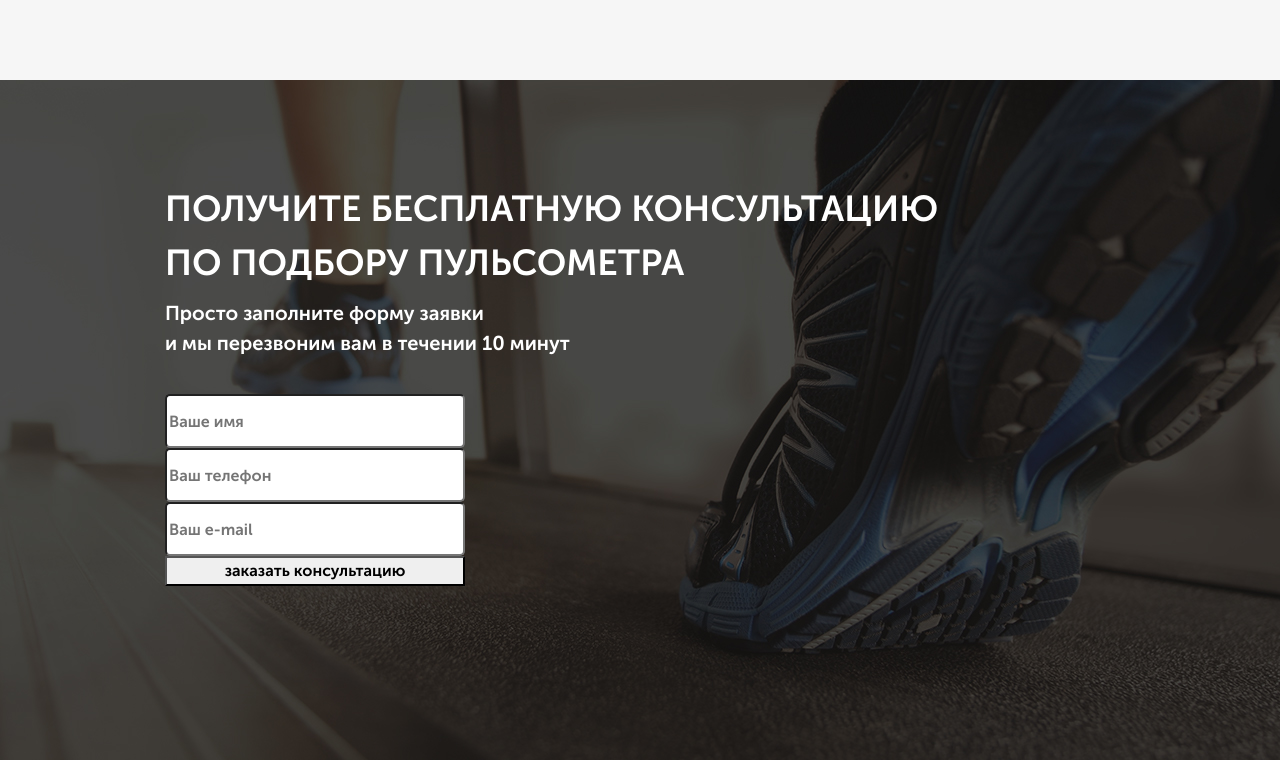
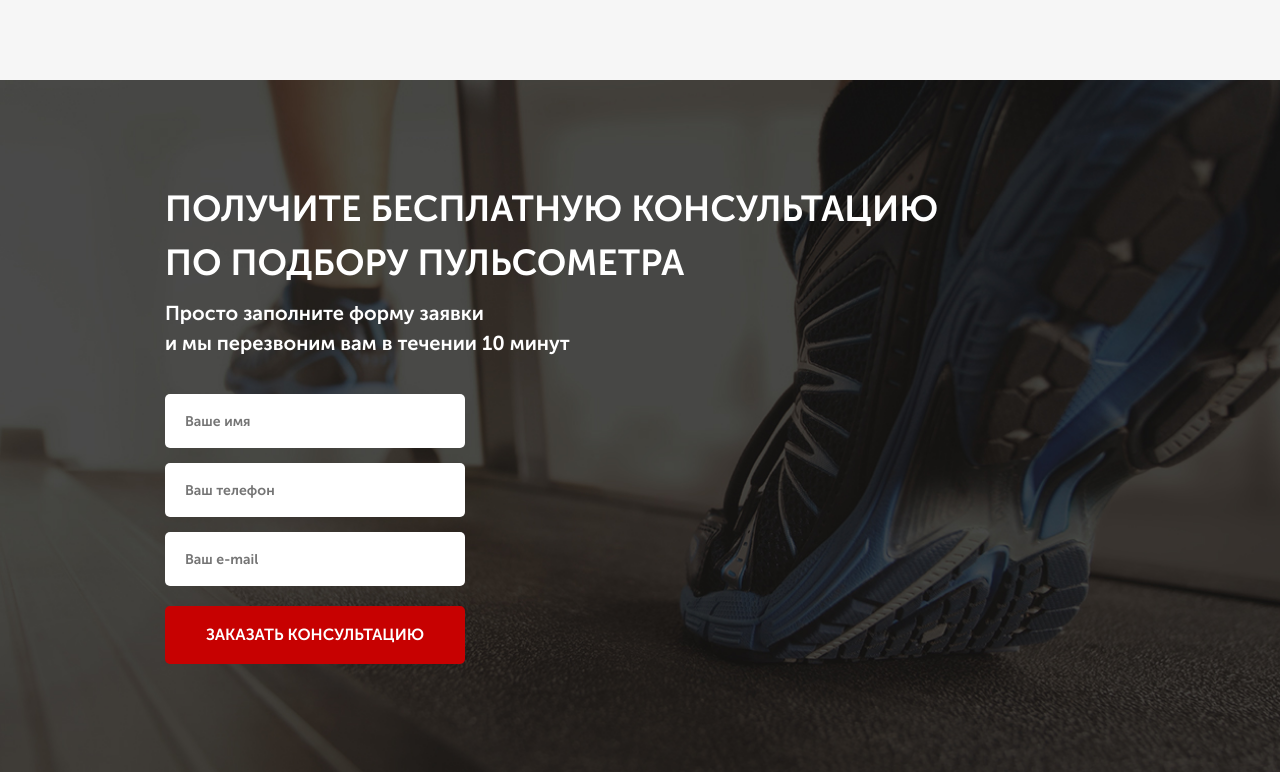
Before and after one commit to ToughGuy786/Pulsometr, a website: page src/index.html in a window 1280 px wide. Shown: the part 1121-1893 px from the top of the page. Drawn offline with Linux system fonts and the light colour scheme.

Commit message:
changes in scss _form

```diff
--- a/src/index.html
+++ b/src/index.html
@@ -106,7 +106,7 @@
                 <input name="phone" required type="number" placeholder="Ваш телефон">
                 <input name="email" required type="email" placeholder="Ваш e-mail">
 
-                <button>заказать консультацию</button>
+                <button class="button button_submit">заказать консультацию</button>
             </form>
         </div>
     </div>
--- a/src/sass/blocks/_buttons.scss
+++ b/src/sass/blocks/_buttons.scss
@@ -14,4 +14,10 @@
         height: 50px;
         font-size: 16px;
     }
+    &_submit {
+        width: 100%;
+        height: 58px;
+        font-size: 16px;
+        color: #FFFFFF;
+    }
 }
--- a/src/sass/blocks/_forms.scss
+++ b/src/sass/blocks/_forms.scss
@@ -7,5 +7,14 @@
         height: 54px;
         border-radius: 5px;
         background-color: #ffffff;
+        margin-bottom: 15px;
+        border: none;
+        padding: 0 20px;
+        font-weight: 300;
+        font-size: 14px;
+        color: #4B4B4B;
+        &:nth-child(3) {
+            margin-bottom: 20px;
+        }
     }
 }
```
Also changed, not shown: src/css/style.min.css.
